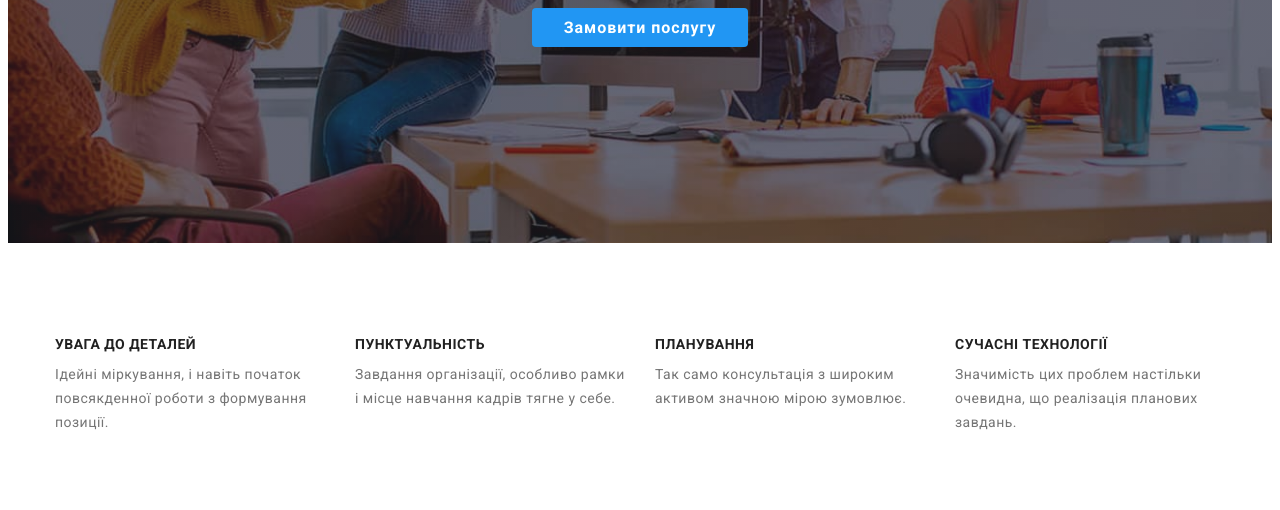
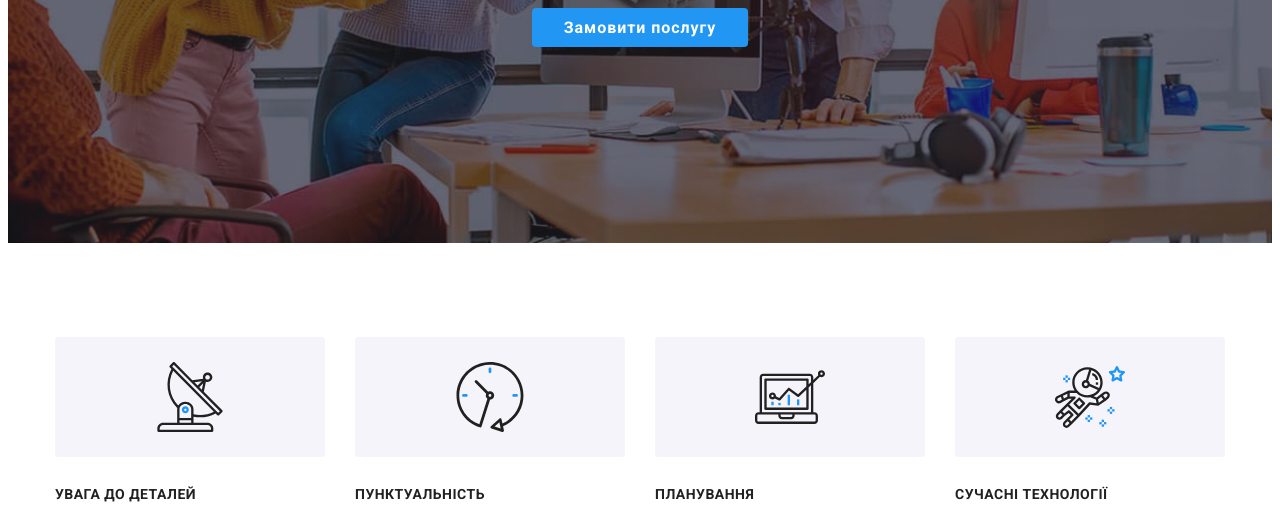
Before and after one commit to Kolokol2002/goit-markup-hw-04, a plain HTML site: page index.html in a window 1280 px wide. Shown: the part 426-936 px from the top of the page. Drawn offline with Linux system fonts and the light colour scheme.

Commit message:
add background img in description

```diff
--- a/index.html
+++ b/index.html
@@ -63,7 +63,7 @@
         <div class="container">
           <h2 class="visually-hidden">Переваги</h2>
           <ul class="description-list">
-            <li class="description-item">
+            <li class="description-item icon-detail">
               <h3 class="description-title">УВАГА ДО ДЕТАЛЕЙ</h3>
               <p class="description-subtitle">
                 Ідейні міркування, і навіть початок повсякденної роботи з
@@ -71,7 +71,7 @@
               </p>
             </li>
 
-            <li class="description-item">
+            <li class="description-item icon-punctual">
               <h3 class="description-title">ПУНКТУАЛЬНІСТЬ</h3>
               <p class="description-subtitle">
                 Завдання організації, особливо рамки і місце навчання кадрів
@@ -79,14 +79,14 @@
               </p>
             </li>
 
-            <li class="description-item">
+            <li class="description-item icon-plan">
               <h3 class="description-title">ПЛАНУВАННЯ</h3>
               <p class="description-subtitle">
                 Так само консультація з широким активом значною мірою зумовлює.
               </p>
             </li>
 
-            <li class="description-item">
+            <li class="description-item icon-tech">
               <h3 class="description-title">СУЧАСНІ ТЕХНОЛОГІЇ</h3>
               <p class="description-subtitle">
                 Значимість цих проблем настільки очевидна, що реалізація
--- a/styles/styles.css
+++ b/styles/styles.css
@@ -210,6 +210,33 @@ p {
     line-height: 1.71;
 }
 
+.description-item::before {
+    content: '';
+    display: block;
+    width: 100%;
+    height: 120px;
+    margin-bottom: 30px;
+    background-color: #F5F4FA;
+    border-radius: 4px;
+    background-repeat: no-repeat;
+    background-position: center;
+}
+
+.icon-detail::before {
+    background-image: url(../images/description-antenna.svg);
+}
+
+.icon-punctual::before {
+    background-image: url(../images/description-clock.svg);
+}
+
+.icon-plan::before {
+    background-image: url(../images/description-diagram.svg);
+}
+
+.icon-tech::before {
+    background-image: url(../images/description-astronaut.svg);
+}
 
 /* Doing */
 .doing-selection {
```
Also changed, not shown: images/description-antenna.svg (added), images/description-astronaut.svg (added), images/description-clock.svg (added), images/description-diagram.svg (added).
